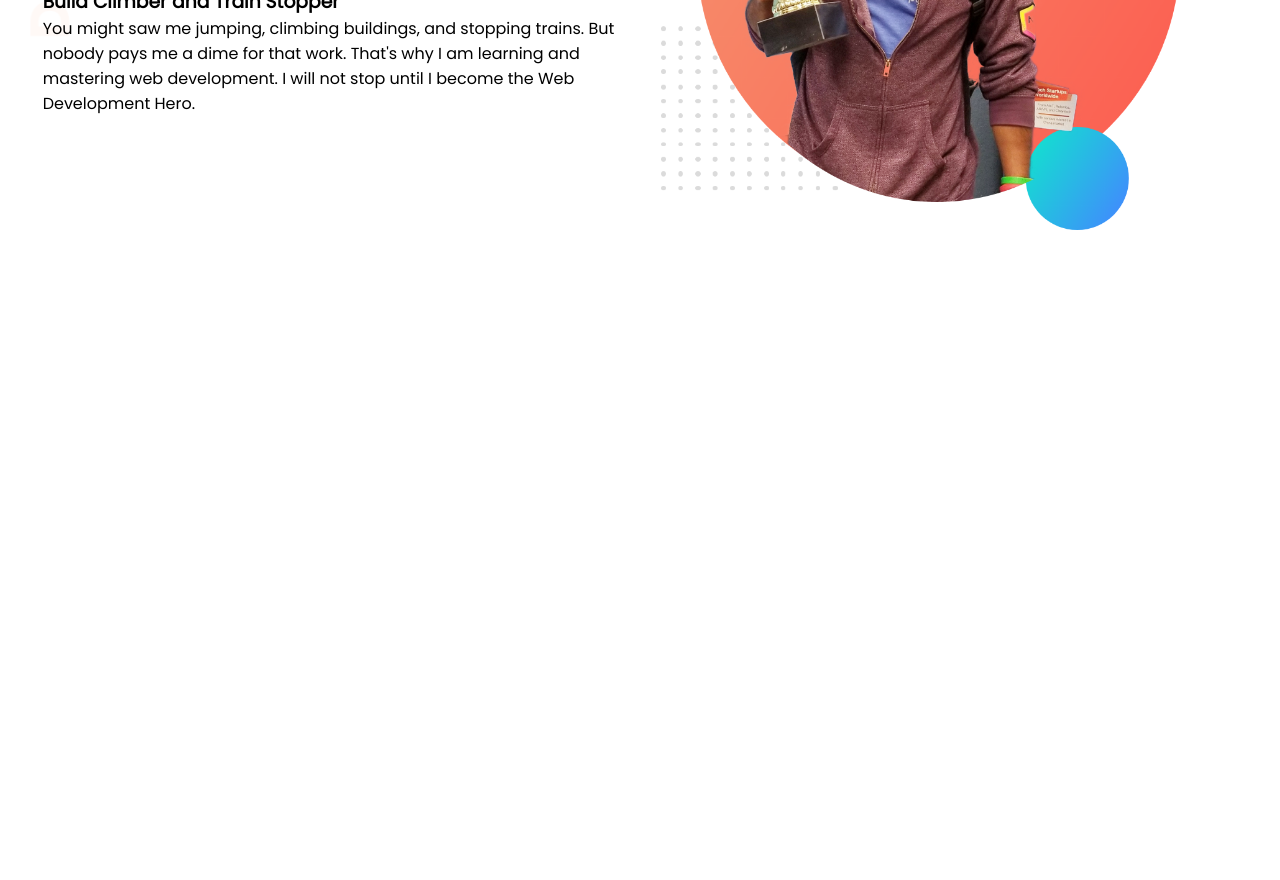
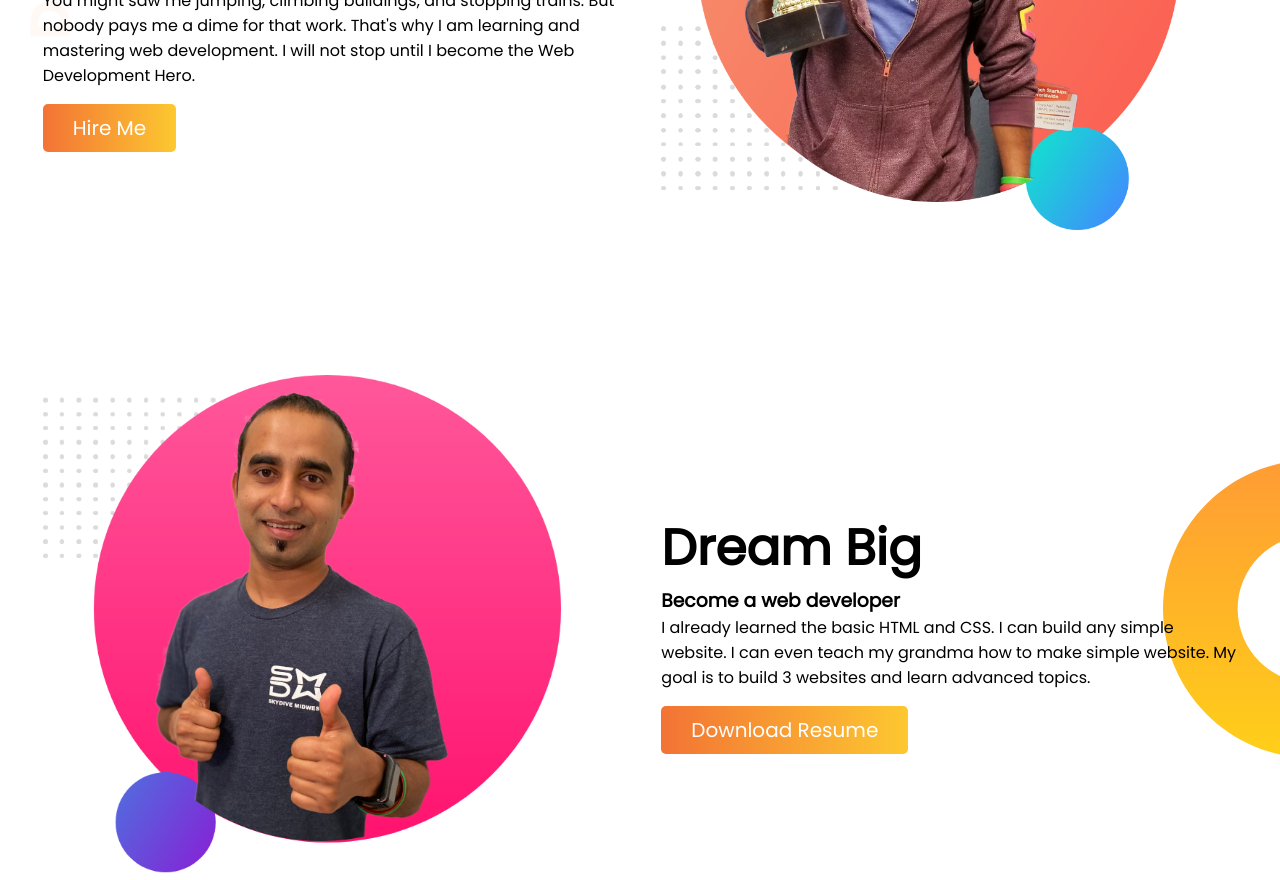
Before and after one commit to RijoanFardous/practice-portfolio, a plain HTML site: page index.html in a window 1280 px wide. Shown: the part 323-1203 px from the top of the page. Before the commit the page ends 800 px from the top, so only its background shows below. Drawn offline with Linux system fonts and the light colour scheme.

Commit message:
Dream big section added

```diff
--- a/index.html
+++ b/index.html
@@ -20,11 +20,26 @@
                 Development
                 Hero.
             </p>
+            <p><br><a href="#">Hire Me</a></p>
         </div>
         <div class="half-side">
             <img src="images/jhankar.png" alt="">
         </div>
     </div>
+    <br><br><br><br>
+    <div class="container middle">
+        <div class="half-side">
+            <img src="images/jhankar2.png" alt="">
+        </div>
+        <div class="half-side">
+            <h1>Dream Big</h1>
+            <h3>Become a web developer</h3>
+            <p>I already learned the basic HTML and CSS. I can build any simple website. I can even teach my grandma how
+                to make simple website. My goal is to build 3 websites and learn advanced topics.
+            </p>
+            <p><br><a href="#">Download Resume</a></p>
+        </div>
+    </div>
 </body>
 
 </html>
--- a/style.css
+++ b/style.css
@@ -21,6 +21,12 @@ body {
     background-repeat: no-repeat;
 }
 
+.middle {
+    background-image: url(images/dream-bg.png);
+    background-repeat: no-repeat;
+    background-position: right;
+}
+
 h1 {
     font-size: 50px;
 }
@@ -36,3 +42,21 @@ img {
 .name {
     color: #FFA900;
 }
+
+a {
+    text-decoration: none;
+    color: white;
+    background: #FDC830;  /* fallback for old browsers */
+    background: -webkit-linear-gradient(to right, #F37335, #FDC830);  /* Chrome 10-25, Safari 5.1-6 */
+    background: linear-gradient(to right, #F37335, #FDC830); /* W3C, IE 10+/ Edge, Firefox 16+, Chrome 26+, Opera 12+, Safari 7+ */
+    padding: 10px 30px;
+    font-size: 20px;
+    border-radius: 5px;
+}
+
+a:hover {
+    background: #FC5C7D;  /* fallback for old browsers */
+    background: -webkit-linear-gradient(to right, #6A82FB, #FC5C7D);  /* Chrome 10-25, Safari 5.1-6 */
+    background: linear-gradient(to right, #6A82FB, #FC5C7D); /* W3C, IE 10+/ Edge, Firefox 16+, Chrome 26+, Opera 12+, Safari 7+ */
+
+}
```
